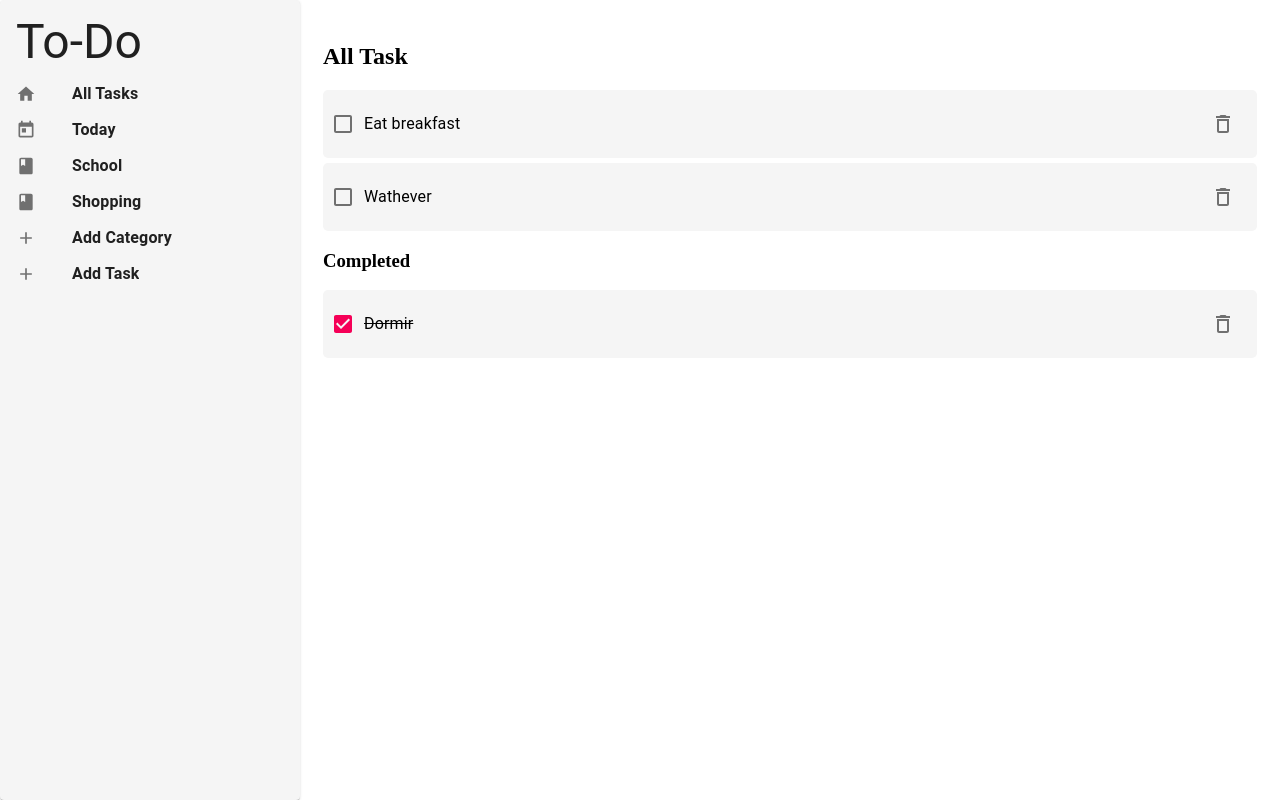
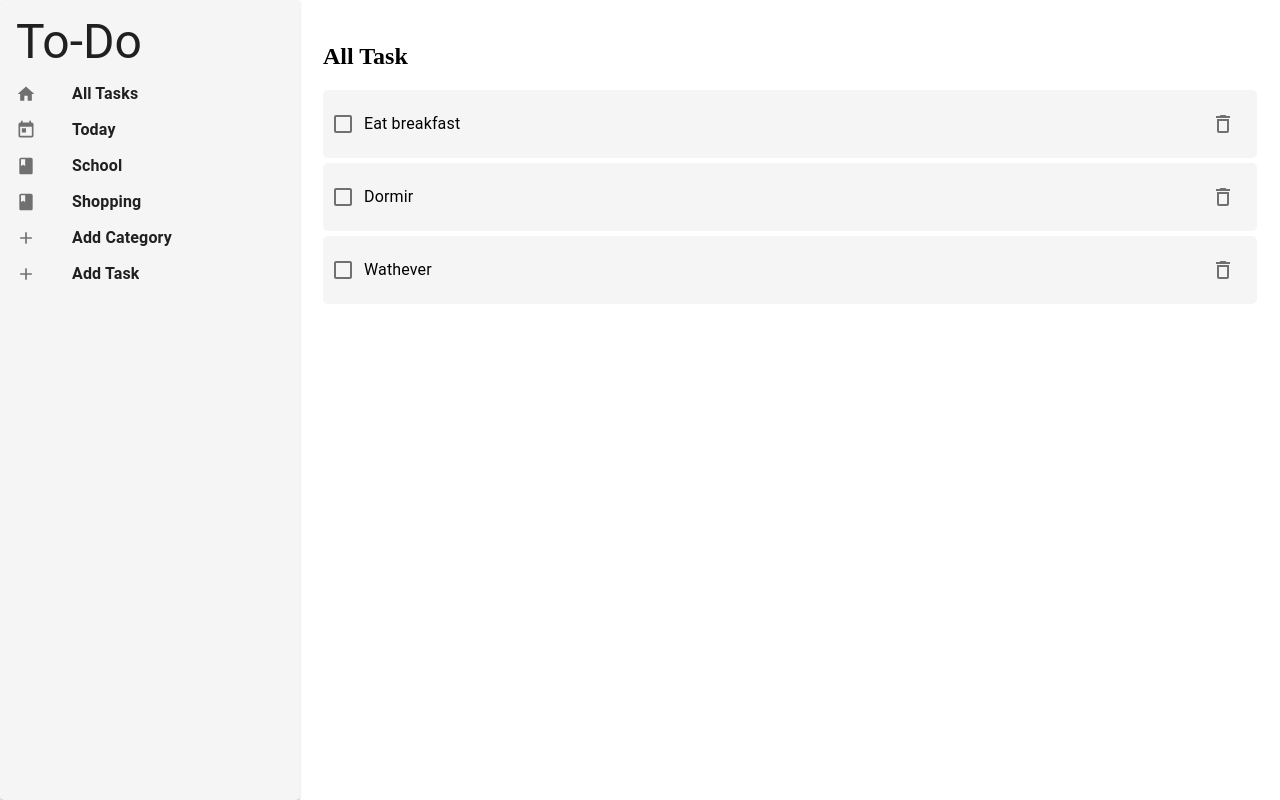
Before and after one commit to JoeKabongo/Task-App, a React (Create React App) app in the folder client/: page / in a window 1280 px wide. Built offline with nearby package versions, Linux system fonts and the light colour scheme.

Commit message:
toggle between complete and uncomplete task

```diff
--- a/client/src/components/tasks/task/task.js
+++ b/client/src/components/tasks/task/task.js
@@ -5,7 +5,8 @@ import IconButton from '@material-ui/core/IconButton';
 import DeleteOutlineOutlinedIcon from '@material-ui/icons/DeleteOutlineOutlined';
 
 export default function Task(props) {
-  const { name, status } = props.task;
+  const { name, isCompleted } = props.task;
+  console.log(props.onChange);
   const style = {
     display: 'flex',
     justifyContent: 'space-between',
@@ -19,11 +20,11 @@ export default function Task(props) {
   return (
     <div style={style}>
       <FormControlLabel
-        style={{ textDecoration: status == 1 ? 'line-through' : 'none' }}
+        style={{ textDecoration: isCompleted ? 'line-through' : 'none' }}
         control={
           <Checkbox
-            checked={status === 1 ? true : false}
-            // onChange={handleChange}
+            checked={isCompleted}
+            onChange={() => props.onChange()}
             name="checkedA"
           />
         }
--- a/client/src/components/tasks/tasks.js
+++ b/client/src/components/tasks/tasks.js
@@ -1,27 +1,62 @@
-import React from 'react';
+import React, { useState } from 'react';
 import Task from './task/task';
-const tasks = [
-  { name: 'Eat breakfast', status: 0, id: 3 },
-  { name: 'Dormir', status: 1, id: 32 },
-  { name: 'Wathever', status: 0, id: 4 },
+
+const allTasks = [
+  { name: 'Eat breakfast', isCompleted: false, id: 3 },
+  { name: 'Dormir', isCompleted: false, id: 32 },
+  { name: 'Wathever', isCompleted: false, id: 4 },
 ];
 
 export default function Tasks(props) {
-  const uncompletedTasks = tasks.filter((task) => task.status === 0);
-  const completedTasks = tasks.filter((task) => task.status === 1);
+  const [tasks, setTasks] = useState(allTasks);
+  const x = [];
+
+  const uncompletedTasks = tasks.filter((task) => task.isCompleted);
+  const completedTasks = tasks.filter((task) => !task.isCompleted);
+
+  console.log(uncompletedTasks);
+  console.log(completedTasks);
+
+  function handleChange(taskId) {
+    console.log('here');
+    setTasks((tasks) => {
+      return tasks.map((task) =>
+        task.id === taskId ? { ...task, isCompleted: !task.isCompleted } : task
+      );
+    });
+  }
   return (
     <section style={{ padding: '15px' }}>
       <h1> All Task</h1>
-      {uncompletedTasks.map((task) => {
-        return <Task task={task} key={task.id} />;
-      })}
-      {completedTasks && (
-        <div>
+      {tasks
+        .filter((task) => !task.isCompleted)
+        .map((task) => {
+          return (
+            <Task
+              task={task}
+              key={task.id}
+              onChange={() => handleChange(task.id)}
+            />
+          );
+        })}
+
+      {tasks.filter((task) => task.isCompleted).length !== 0 ? (
+        <section>
           <h3> Completed </h3>
-          {completedTasks.map((task) => {
-            return <Task task={task} key={task.id} />;
-          })}
-        </div>
+          {tasks
+            .filter((task) => task.isCompleted)
+            .map((task) => {
+              return (
+                <Task
+                  task={task}
+                  key={task.id}
+                  onChange={() => handleChange(task.id)}
+                />
+              );
+            })}
+        </section>
+      ) : (
+        <br />
       )}
     </section>
   );
```
Also changed, not shown: 1 other file (tests, documents, lock files or other folders).
